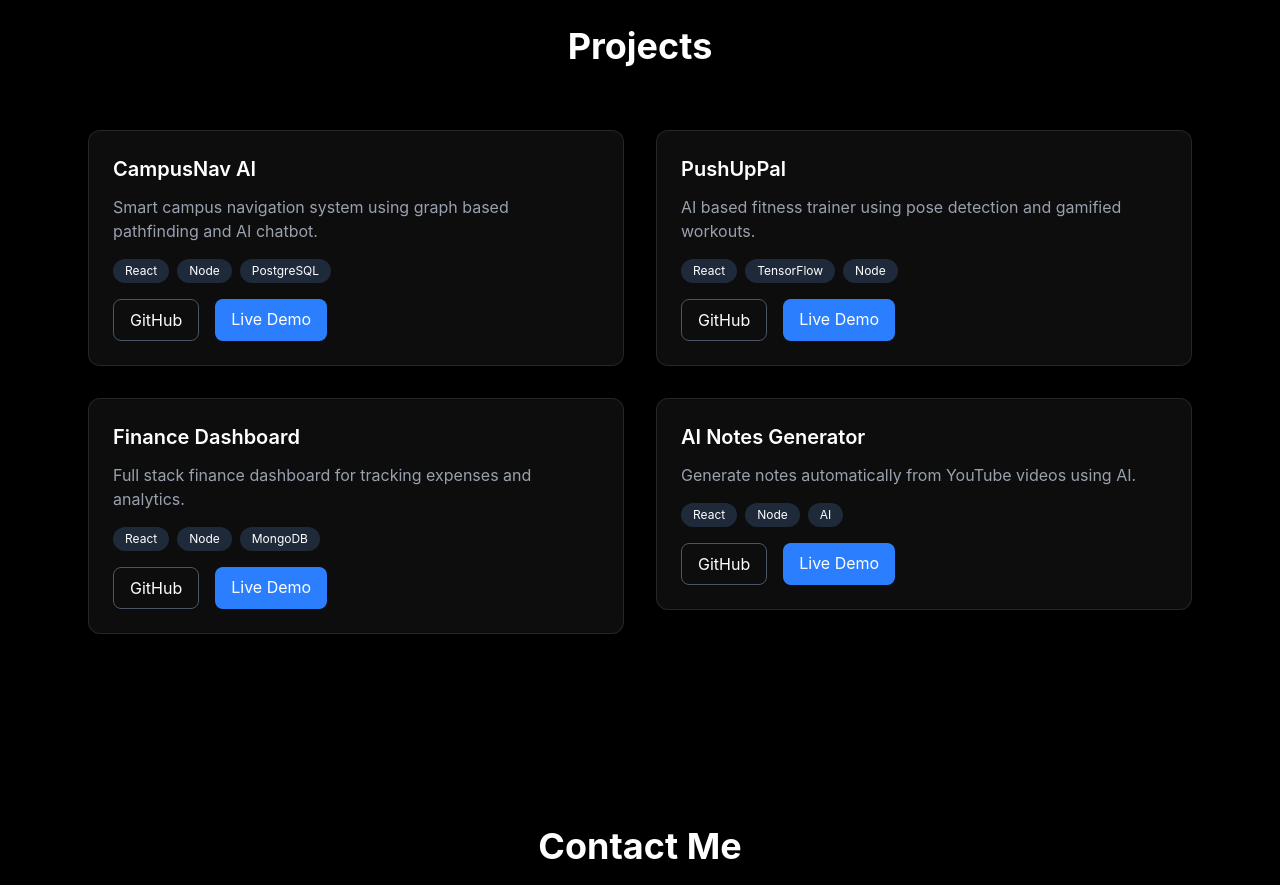
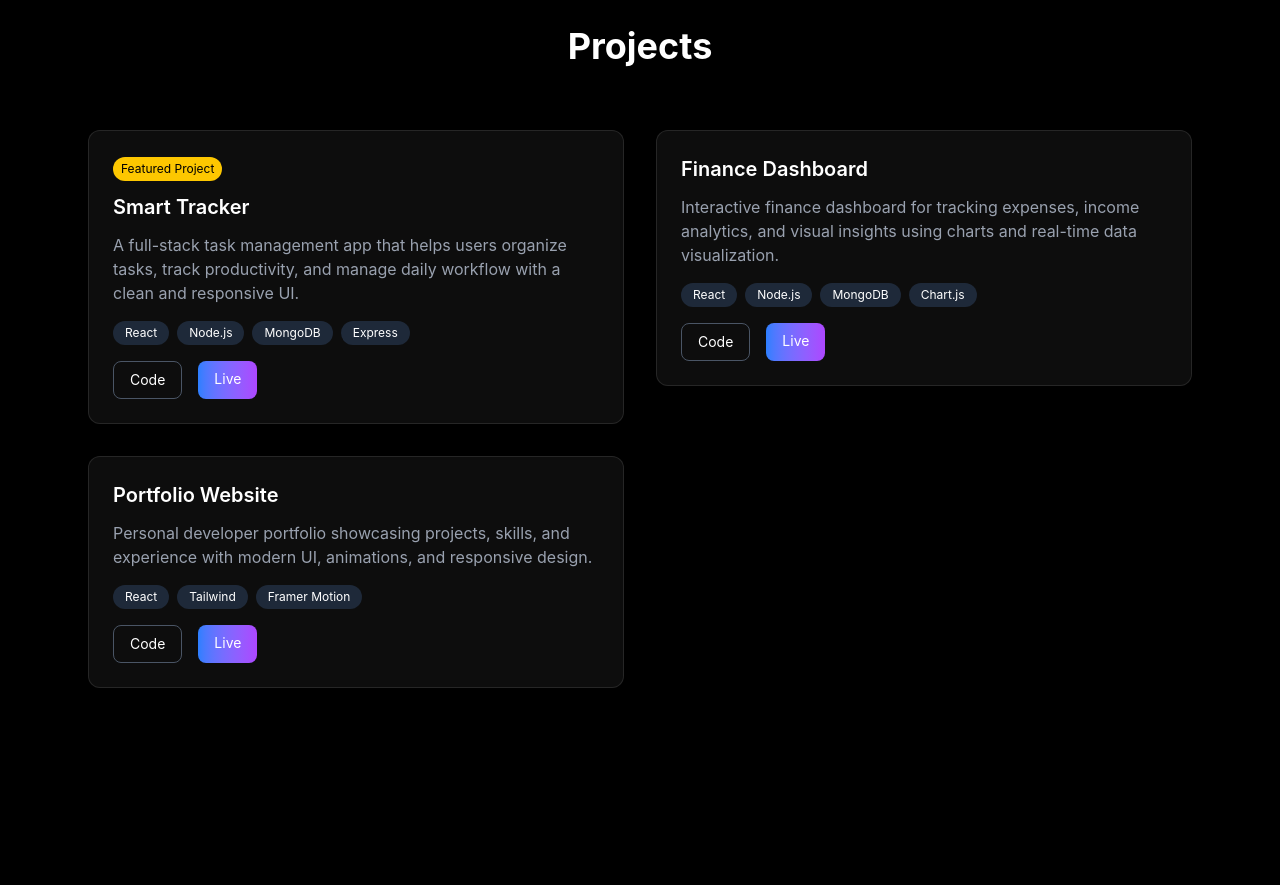
Before and after one commit to Vishalsinghkhati/portfolio, a React (Vite) app: page / in a window 1280 px wide. Shown: the part 2120-3005 px from the top of the page. Built offline with nearby package versions, Linux system fonts and the light colour scheme.

Commit message:
Update project details in Projects component

```diff
--- a/src/components/Projects.jsx
+++ b/src/components/Projects.jsx
@@ -4,36 +4,29 @@ import Reveal from "./Reveal"
 const Projects = () => {
   const projects = [
     {
-      title: "CampusNav AI",
+      title: "Smart Tracker",
       description:
-        "Smart campus navigation system using graph based pathfinding and AI chatbot.",
-      tech: ["React", "Node", "PostgreSQL"],
-      github: "#",
-      live: "#",
-    },
-    {
-      title: "PushUpPal",
-      description:
-        "AI based fitness trainer using pose detection and gamified workouts.",
-      tech: ["React", "TensorFlow", "Node"],
-      github: "#",
-      live: "#",
+        "A full-stack task management app that helps users organize tasks, track productivity, and manage daily workflow with a clean and responsive UI.",
+      tech: ["React", "Node.js", "MongoDB", "Express"],
+      github: "https://github.com/your-username/smart-tracker",
+      live: "https://your-smart-tracker-live-link.com",
+      featured: true,
     },
     {
       title: "Finance Dashboard",
       description:
-        "Full stack finance dashboard for tracking expenses and analytics.",
-      tech: ["React", "Node", "MongoDB"],
-      github: "#",
-      live: "#",
+        "Interactive finance dashboard for tracking expenses, income analytics, and visual insights using charts and real-time data visualization.",
+      tech: ["React", "Node.js", "MongoDB", "Chart.js"],
+      github: "https://github.com/your-username/finance-dashboard",
+      live: "https://your-finance-dashboard-live.com",
     },
     {
-      title: "AI Notes Generator",
+      title: "Portfolio Website",
       description:
-        "Generate notes automatically from YouTube videos using AI.",
-      tech: ["React", "Node", "AI"],
-      github: "#",
-      live: "#",
+        "Personal developer portfolio showcasing projects, skills, and experience with modern UI, animations, and responsive design.",
+      tech: ["React", "Tailwind", "Framer Motion"],
+      github: "https://github.com/your-username/portfolio",
+      live: "https://your-portfolio-live.com",
     },
   ]
 
@@ -62,10 +55,19 @@ const Projects = () => {
                 "
               >
 
+                {/* Featured Badge */}
+                {project.featured && (
+                  <span className="text-xs bg-yellow-400 text-black px-2 py-1 rounded-full mb-3 inline-block">
+                    Featured Project
+                  </span>
+                )}
+
+                {/* Title */}
                 <h3 className="text-xl font-semibold mb-3">
                   {project.title}
                 </h3>
 
+                {/* Description */}
                 <p className="text-gray-400 mb-4">
                   {project.description}
                 </p>
@@ -89,36 +91,38 @@ const Projects = () => {
                 </div>
 
                 {/* Buttons */}
-                <div className="flex gap-4">
+                <div className="flex gap-4 mt-2">
 
                   <a
                     href={project.github}
+                    target="_blank"
+                    rel="noreferrer"
                     className="
-                    border
-                    border-gray-600
-                    px-4
-                    py-2
+                      border border-gray-600
+                      px-4 py-2
                       rounded-lg
-                    hover:bg-white
-                    hover:text-black
+                      text-sm
+                      hover:bg-white hover:text-black
                       transition
                     "
                   >
-                    GitHub
+                    Code
                   </a>
 
                   <a
                     href={project.live}
+                    target="_blank"
+                    rel="noreferrer"
                     className="
-                    bg-blue-500
-                    px-4
-                    py-2
+                      bg-gradient-to-r from-blue-500 to-purple-500
+                      px-4 py-2
                       rounded-lg
-                    hover:bg-blue-600
+                      text-sm
+                      hover:opacity-90
                       transition
                     "
                   >
-                    Live Demo
+                    Live
                   </a>
 
                 </div>
@@ -128,7 +132,6 @@ const Projects = () => {
           ))}
 
         </div>
-
       </div>
     </section>
   )
```
Lines whose indentation alone changed are shown as unchanged.
